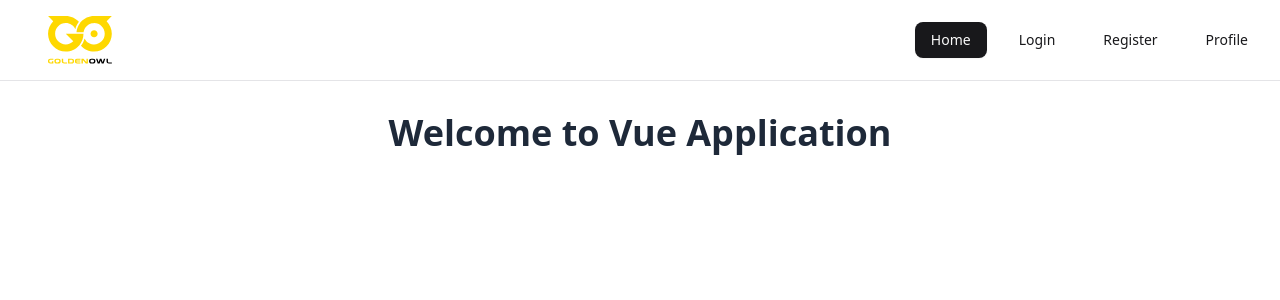
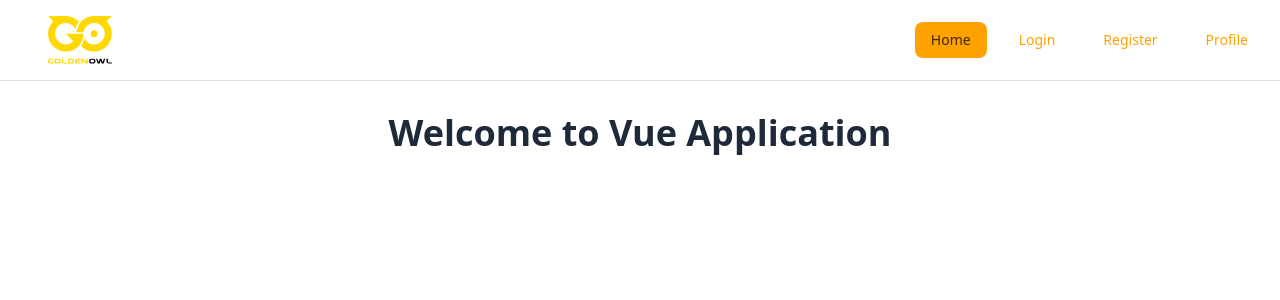
Before and after one commit to freddy-le-go/fe-vue-demo, a Vue app: page / in a window 1280 px wide. Shown: the top 300 px of the page. Built offline with nearby package versions, Linux system fonts and the light colour scheme.

Commit message:
style: add new color variables for background, foreground, and UI elements in style.css

```diff
--- a/src/style.css
+++ b/src/style.css
@@ -49,6 +49,24 @@
   --sidebar-accent-foreground: oklch(0.21 0.006 285.885);
   --sidebar-border: oklch(0.92 0.004 286.32);
   --sidebar-ring: oklch(0.705 0.015 286.067);
+
+  --background: oklch(1 0 0);
+  --foreground: oklch(0.141 0.005 30);
+  --card: oklch(1 0 0);
+  --card-foreground: oklch(0.141 0.005 30);
+  --popover: oklch(1 0 0);
+  --popover-foreground: oklch(0.141 0.005 30);
+  --primary: oklch(0.796 0.268 83);
+  --primary-foreground: oklch(0.3 0.07 70);
+  --secondary: oklch(0.965 0.005 95);
+  --secondary-foreground: oklch(0.24 0.015 35);
+  --muted: oklch(0.965 0.005 95);
+  --muted-foreground: oklch(0.55 0.015 40);
+  --accent: oklch(0.965 0.005 95);
+  --accent-foreground: oklch(0.24 0.015 35);
+  --border: oklch(0.9 0.01 40);
+  --input: oklch(0.9 0.01 40);
+  --ring: oklch(0.141 0.005 30);
 }
 
 @theme inline {
@@ -123,12 +141,31 @@
   --sidebar-accent-foreground: oklch(0.985 0 0);
   --sidebar-border: oklch(0.274 0.006 286.033);
   --sidebar-ring: oklch(0.442 0.017 285.786);
+
+  --background: oklch(0.141 0.005 30);
+  --foreground: oklch(0.985 0 0);
+  --card: oklch(0.141 0.005 30);
+  --card-foreground: oklch(0.985 0 0);
+  --popover: oklch(0.141 0.005 30);
+  --popover-foreground: oklch(0.985 0 0);
+  --primary: oklch(0.796 0.268 83);
+  --primary-foreground: oklch(0.3 0.07 70);
+  --secondary: oklch(0.18 0.01 25);
+  --secondary-foreground: oklch(0.985 0 0);
+  --muted: oklch(0.18 0.01 25);
+  --muted-foreground: oklch(0.705 0.015 40);
+  --accent: oklch(0.18 0.01 25);
+  --accent-foreground: oklch(0.985 0 0);
+  --border: oklch(0.18 0.01 25);
+  --input: oklch(0.18 0.01 25);
+  --ring: oklch(0.55 0.2 50);
 }
 
 @layer base {
   * {
     @apply border-border outline-ring/50;
   }
+
   body {
     @apply bg-background text-foreground;
   }
```
